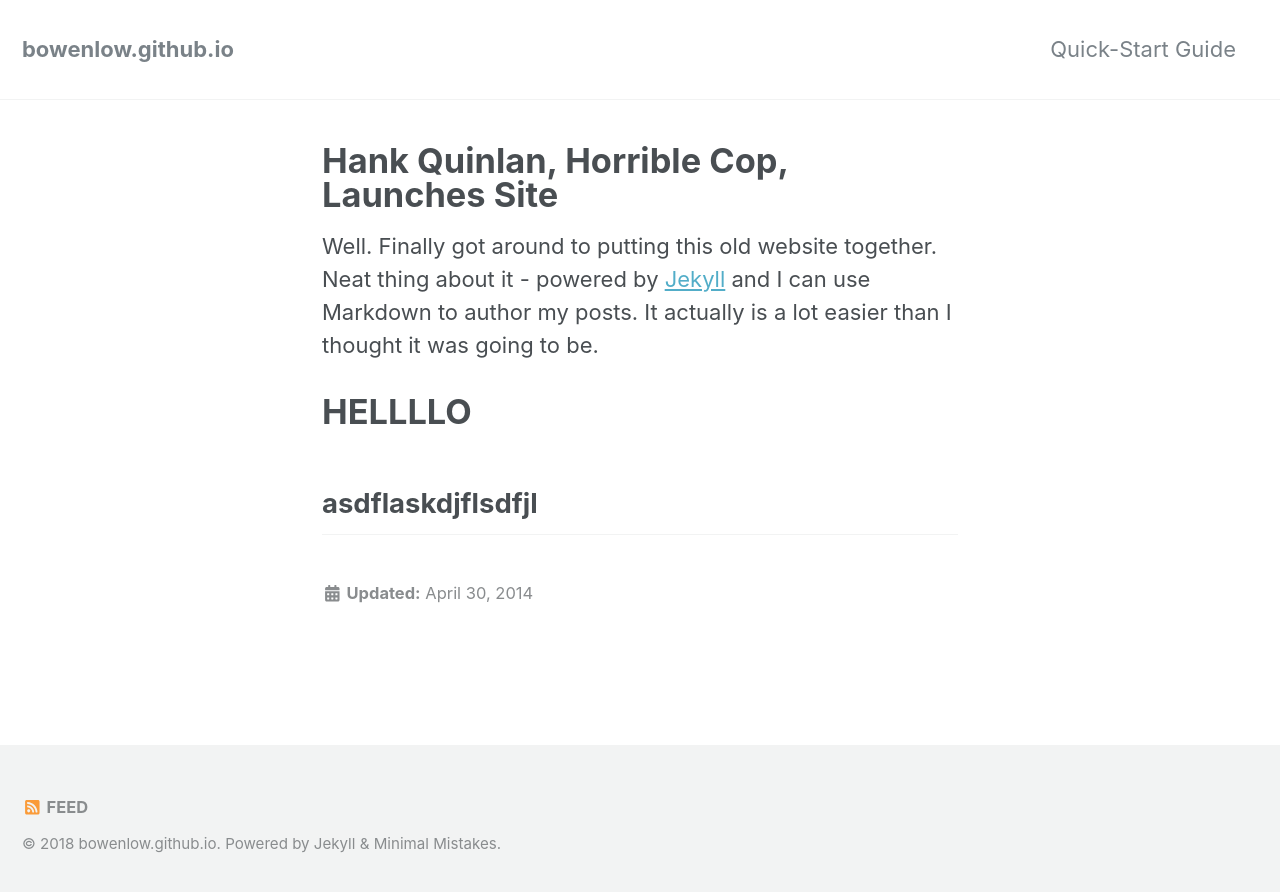
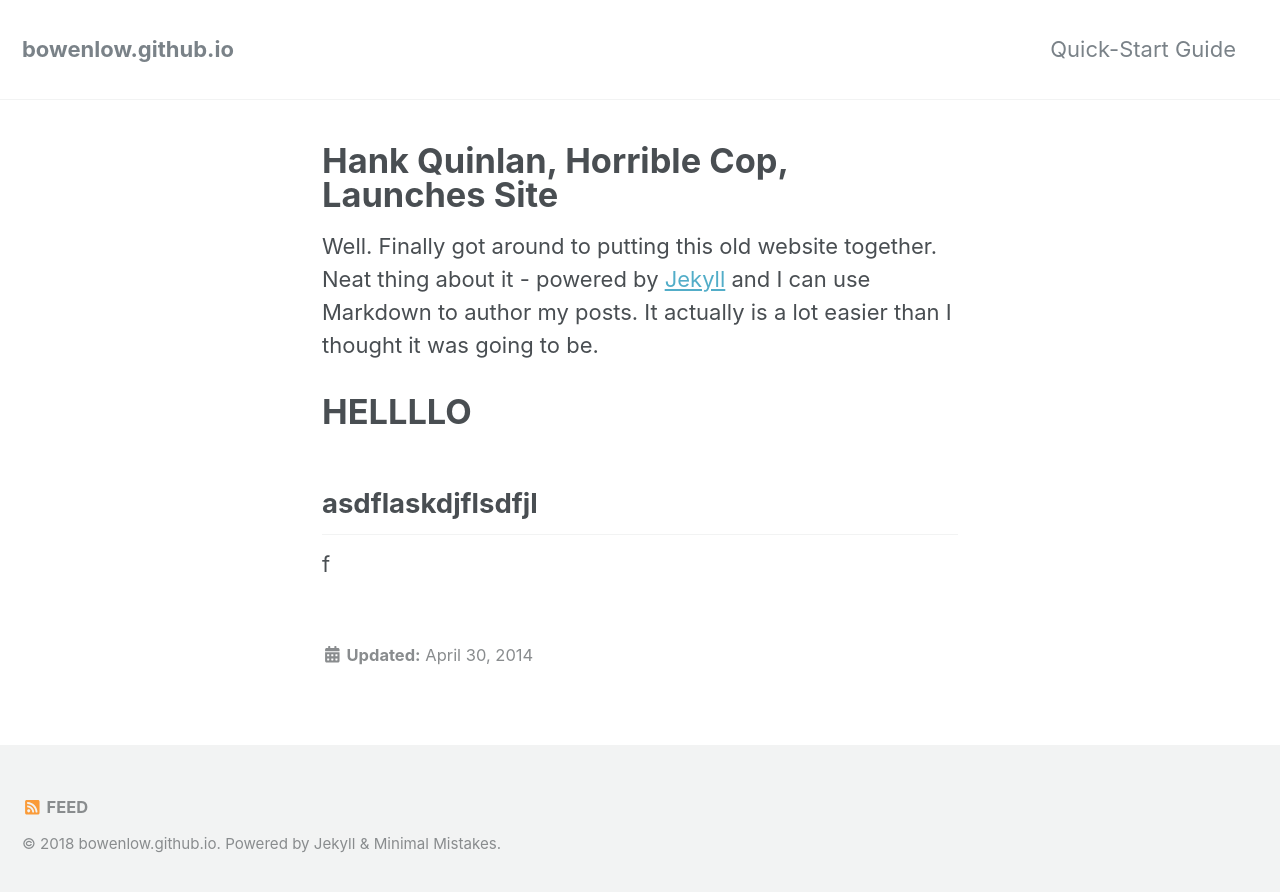
Before and after one commit to bowenlow/bowenlow.github.io, a Jekyll site: the page built from _posts/2014-04-30-site-launched.md, in a window 1280 px wide. Shown: the top 892 px of the page. Built offline with Jekyll 4.4.1, drawn with Linux system fonts in a browser that asks for light colours; nearby versions of some CDN libraries.

```diff
--- a/_posts/2014-04-30-site-launched.md
+++ b/_posts/2014-04-30-site-launched.md
@@ -11,3 +11,5 @@ Well. Finally got around to putting this old website together. Neat thing about
 # HELLLLO
 
 ## asdflaskdjflsdfjl
+
+f
```
